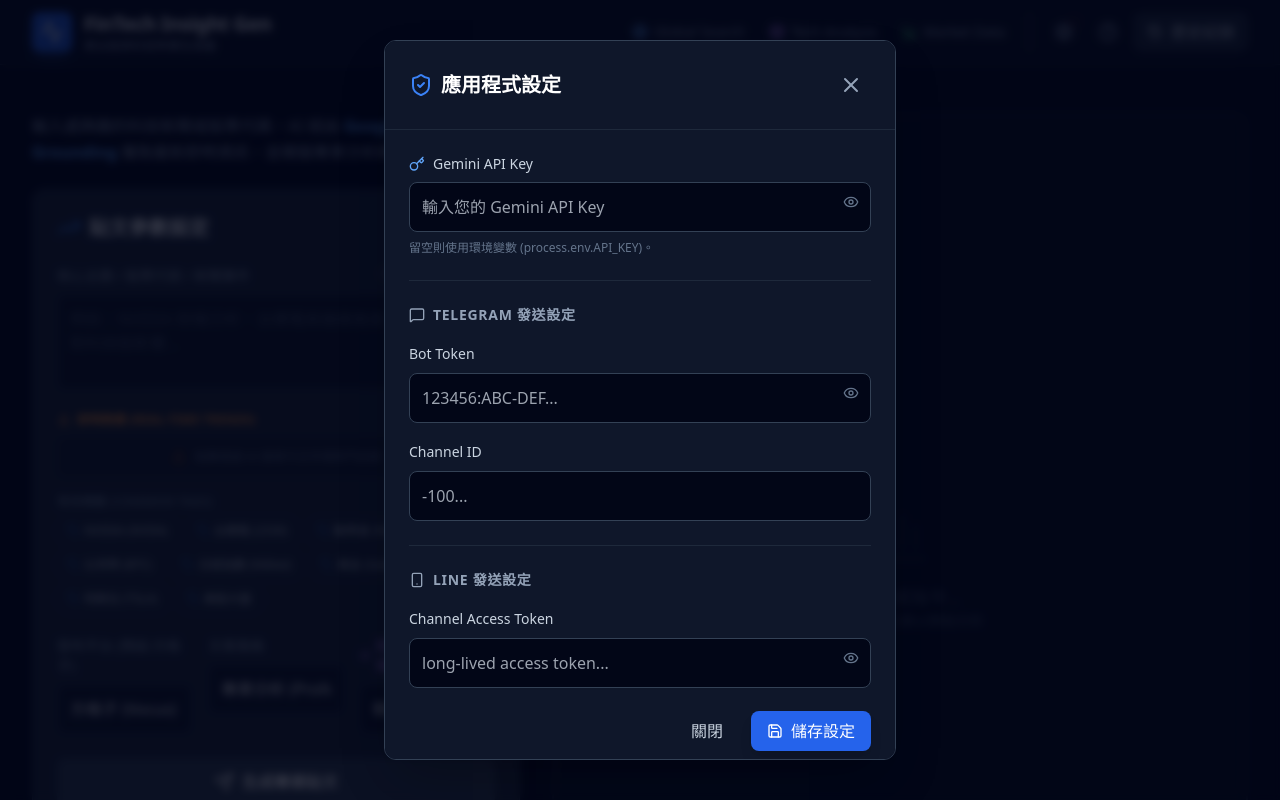
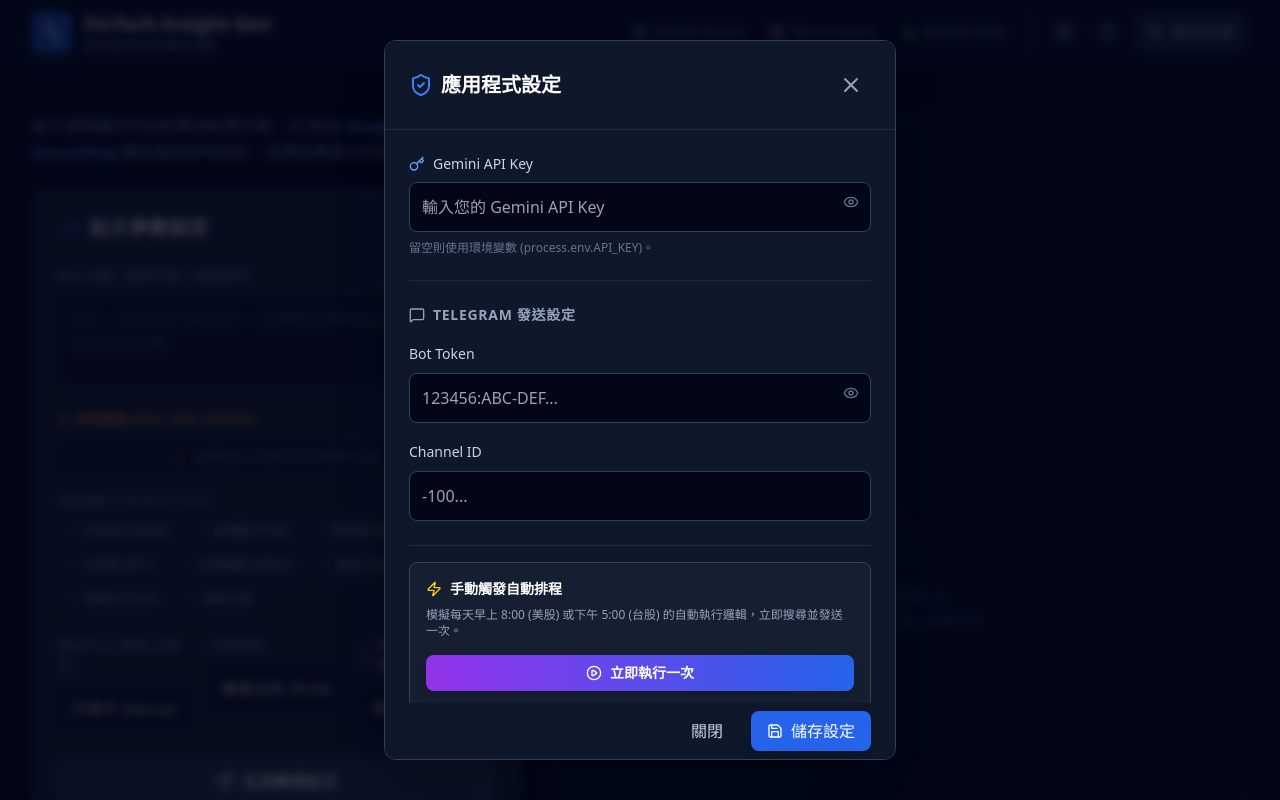
Before and after one commit to bluedream1831-collab/autonews, a React (Vite) app: page / in a window 1280 px wide. Both pictures are taken after a click on the button 1063 px from the left and 32 px from the top of the page. Shown: the top 800 px of the page. Built offline with nearby package versions, Linux system fonts and the light colour scheme.

Commit message:
Add files via upload

```diff
--- a/App.tsx
+++ b/App.tsx
@@ -24,8 +24,6 @@
     geminiApiKey: '',
     telegramBotToken: '',
     telegramChatId: '',
-    lineChannelAccessToken: '', // Initialize Line fields
-    lineUserId: ''              // Initialize Line fields
   });
 
   // Load history from localStorage on mount
--- a/components/HelpGuide.tsx
+++ b/components/HelpGuide.tsx
@@ -1,5 +1,5 @@
 import React from 'react';
-import { X, Bot, Sun, Moon, CalendarClock, Smartphone } from 'lucide-react';
+import { X, Bot, Sun, Moon, CalendarClock } from 'lucide-react';
 
 interface HelpGuideProps {
   isOpen: boolean;
@@ -29,13 +29,6 @@
         {/* Content */}
         <div className="p-6 space-y-8 text-slate-300">
 
-          <div className="bg-blue-900/20 border border-blue-500/30 p-4 rounded-lg flex gap-3 text-sm text-blue-200">
-             <Smartphone className="w-5 h-5 flex-shrink-0 mt-0.5" />
-             <div>
-               此工具支援同時發送到 <strong>Telegram</strong> 與 <strong>Line</strong>。請依據您的需求設定對應的 Secrets。
-             </div>
-          </div>
-
           {/* Section: Telegram */}
           <div className="border-l-4 border-blue-500 pl-4 space-y-6">
             <h3 className="text-xl font-bold text-white">📡 Telegram 設定</h3>
@@ -56,22 +49,6 @@
                 <span>/getUpdates</span>
               </div>
               <p className="text-xs text-slate-400">尋找 <code className="text-green-400">"id": -100xxxxxxx</code> 即為頻道 ID。</p>
-            </section>
-          </div>
-
-          <hr className="border-slate-800" />
-
-          {/* Section: Line (New) */}
-          <div className="border-l-4 border-green-500 pl-4 space-y-6">
-            <h3 className="text-xl font-bold text-white">💬 Line 設定 (選用)</h3>
-
-            <section className="space-y-3 text-sm">
-              <p>若要啟用 Line 自動發文，請至 <a href="https://developers.line.biz/" target="_blank" className="text-green-400 underline">Line Developers Console</a>：</p>
-              <ol className="list-decimal list-inside space-y-2 text-slate-300 ml-1">
-                <li>建立一個 Provider 和 <strong>Messaging API</strong> Channel。</li>
-                <li>在 <strong>Messaging API</strong> 頁籤下方，產生 <strong className="text-white">Channel access token (long-lived)</strong>。</li>
-                <li>在 <strong>Basic settings</strong> 頁籤下方，找到 <strong className="text-white">Your User ID</strong> (個人測試用)；若要發到群組，需將 Line Bot 邀入群組並透過 Webhook 獲取 Group ID (較進階)。</li>
-              </ol>
             </section>
           </div>
 
@@ -98,15 +75,6 @@
                 <div className="flex justify-between bg-slate-800 p-2 rounded border border-slate-700">
                   <span className="text-blue-300">TELEGRAM_CHAT_ID</span>
                   <span className="text-slate-500">TG Channel ID</span>
-                </div>
-                {/* Line Secrets */}
-                <div className="flex justify-between bg-slate-800 p-2 rounded border border-green-900/30 border-dashed">
-                  <span className="text-green-400">LINE_CHANNEL_ACCESS_TOKEN</span>
-                  <span className="text-slate-500">選用：Line Token</span>
-                </div>
-                <div className="flex justify-between bg-slate-800 p-2 rounded border border-green-900/30 border-dashed">
-                  <span className="text-green-400">LINE_USER_ID</span>
-                  <span className="text-slate-500">選用：發送對象 ID</span>
                 </div>
               </div>
             </div>
--- a/components/SettingsModal.tsx
+++ b/components/SettingsModal.tsx
@@ -1,5 +1,5 @@
 import React, { useState, useEffect } from 'react';
-import { X, Save, Key, MessageSquare, ShieldCheck, Eye, EyeOff, Zap, PlayCircle, Loader2, Smartphone } from 'lucide-react';
+import { X, Save, Key, MessageSquare, ShieldCheck, Eye, EyeOff, Zap, PlayCircle, Loader2 } from 'lucide-react';
 import { AppSettings } from '../types';
 import { runManualAutoPost } from '../services/geminiService';
 
@@ -14,7 +14,6 @@
   const [formData, setFormData] = useState<AppSettings>(settings);
   const [showKey, setShowKey] = useState(false);
   const [showToken, setShowToken] = useState(false);
-  const [showLineToken, setShowLineToken] = useState(false);
 
   // Manual Trigger State
   const [isRunningAuto, setIsRunningAuto] = useState(false);
@@ -139,46 +138,6 @@
             </div>
           </div>
 
-          <div className="border-t border-slate-800"></div>
-
-          {/* Line Settings */}
-          <div className="space-y-4">
-            <h3 className="text-sm font-semibold text-slate-400 uppercase tracking-wider flex items-center gap-2">
-              <Smartphone className="w-4 h-4" /> Line 發送設定
-            </h3>
-
-            <div className="space-y-2">
-              <label className="text-sm font-medium text-slate-300">Channel Access Token</label>
-              <div className="relative">
-                <input
-                  type={showLineToken ? "text" : "password"}
-                  value={formData.lineChannelAccessToken || ''}
-                  onChange={(e) => setFormData({ ...formData, lineChannelAccessToken: e.target.value })}
-                  placeholder="long-lived access token..."
-                  className="w-full bg-slate-950 border border-slate-700 rounded-lg p-3 pr-10 text-white focus:ring-2 focus:ring-green-500 outline-none"
-                />
-                 <button
-                  type="button"
-                  onClick={() => setShowLineToken(!showLineToken)}
-                  className="absolute right-3 top-3 text-slate-500 hover:text-slate-300"
-                >
-                  {showLineToken ? <EyeOff className="w-4 h-4" /> : <Eye className="w-4 h-4" />}
-                </button>
-              </div>
-            </div>
-
-            <div className="space-y-2">
-              <label className="text-sm font-medium text-slate-300">User ID / Group ID</label>
-              <input
-                type="text"
-                value={formData.lineUserId || ''}
-                onChange={(e) => setFormData({ ...formData, lineUserId: e.target.value })}
-                placeholder="Uxxxxxxxx..."
-                className="w-full bg-slate-950 border border-slate-700 rounded-lg p-3 text-white focus:ring-2 focus:ring-green-500 outline-none"
-              />
-            </div>
-          </div>
-
           <div className="border-t border-slate-800 pt-4">
              <div className="bg-slate-800/50 p-4 rounded-lg border border-slate-700">
                <div className="flex items-center justify-between mb-2">
--- a/services/geminiService.ts
+++ b/services/geminiService.ts
@@ -1,6 +1,6 @@
 import { GoogleGenAI } from "@google/genai";
 import { GenerateRequest, GeneratedResult, Platform, GroundingSource, AppSettings } from "../types";
-import { sendToTelegram, sendToLine } from "./telegramService";
+import { sendToTelegram } from "./telegramService";
 
 // Helper to lazily initialize the AI client
 const getAiClient = (apiKey?: string) => {
@@ -73,7 +73,7 @@
 
   if (platform === Platform.InstantMessaging) {
     formatInstruction = `
-      - Format: Optimized for Instant Messaging Apps (Line/Telegram).
+      - Format: Optimized for Instant Messaging Apps (Telegram).
       - Structure:
         1. Start with a catchy header like 【📊 市場快訊】 or 【🚀 科技重點】.
         2. Use bullet points (•) for readability on small screens.
@@ -317,18 +317,6 @@
     logCallback("⚠️ Telegram 未設定，跳過");
   }
 
-  if (settings.lineChannelAccessToken && settings.lineUserId) {
-    try {
-      await sendToLine(settings.lineChannelAccessToken, settings.lineUserId, postContent);
-      logCallback("✅ Line 主文發送成功");
-    } catch (e) {
-      errors.push(`Line Error: ${e instanceof Error ? e.message : 'Unknown'}`);
-      logCallback("❌ Line 發送失敗 (可能是 CORS 限制，請查看 Console)");
-    }
-  } else {
-    logCallback("⚠️ Line 未設定，跳過");
-  }
-
   // 6. Image Prompt
   logCallback("🎨 生成配圖指令中...");
   const imagePromptResp = await ai.models.generateContent({
@@ -345,9 +333,6 @@
   if (settings.telegramBotToken && settings.telegramChatId) {
      await sendToTelegram(settings.telegramBotToken, settings.telegramChatId, imagePrompt).catch(() => {});
   }
-  if (settings.lineChannelAccessToken && settings.lineUserId) {
-     await sendToLine(settings.lineChannelAccessToken, settings.lineUserId, imagePrompt).catch(() => {});
-  }
 
   if (errors.length > 0) {
     throw new Error(errors.join("\n"));
--- a/services/telegramService.ts
+++ b/services/telegramService.ts
@@ -34,40 +34,3 @@
     throw error; // Re-throw to handle in UI
   }
 };
-
-export const sendToLine = async (
-  accessToken: string,
-  userId: string,
-  text: string
-): Promise<void> => {
-  if (!accessToken || !userId) {
-    throw new Error("Line 設定不完整 (缺少 Access Token 或 User ID)");
-  }
-
-  // 使用 CORS Proxy 或直接呼叫 (注意：Line API 有 CORS 限制，若在純前端執行可能會被瀏覽器擋下，
-  // 建議在本地開發或特定環境使用。若部署到 Vercel 等平台，建議透過 Server Function 轉發。)
-  // 為了演示方便，這裡直接呼叫，若遇 CORS 錯誤請使用 Allow CORS 插件或後端轉發。
-  const url = `https://api.line.me/v2/bot/message/push`;
-
-  try {
-    const response = await fetch(url, {
-      method: 'POST',
-      headers: {
-        'Content-Type': 'application/json',
-        'Authorization': `Bearer ${accessToken}`
-      },
-      body: JSON.stringify({
-        to: userId,
-        messages: [{ type: 'text', text: text }]
-      })
-    });
-
-    if (!response.ok) {
-      const errText = await response.text();
-      throw new Error(`Line API Error: ${response.status} - ${errText}`);
-    }
-  } catch (error) {
-    console.error("Line Send Error:", error);
-    throw error;
-  }
-};
--- a/types.ts
+++ b/types.ts
@@ -3,7 +3,7 @@
   LinkedIn = 'LinkedIn',
   Twitter = 'Twitter/X',
   Facebook = 'Facebook',
-  InstantMessaging = 'Line / Telegram (快訊)'
+  InstantMessaging = 'Telegram (快訊)'
 }
 
 export enum Tone {
@@ -53,6 +53,4 @@
   geminiApiKey: string;
   telegramBotToken: string;
   telegramChatId: string;
-  lineChannelAccessToken: string; // 新增
-  lineUserId: string;             // 新增
 }
```
Also changed, not shown: scripts/daily-auto-post.mjs (+1 -32 lines).
